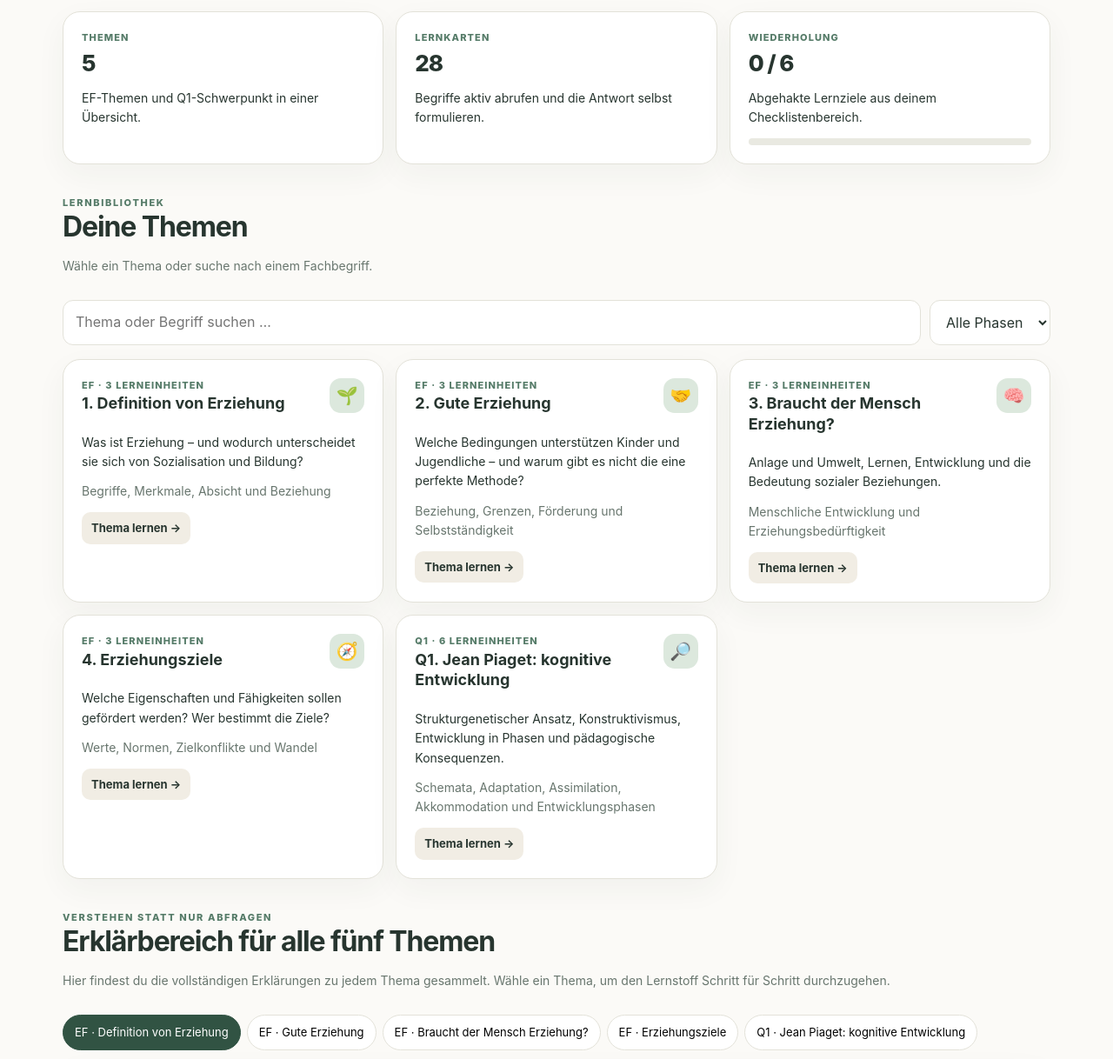
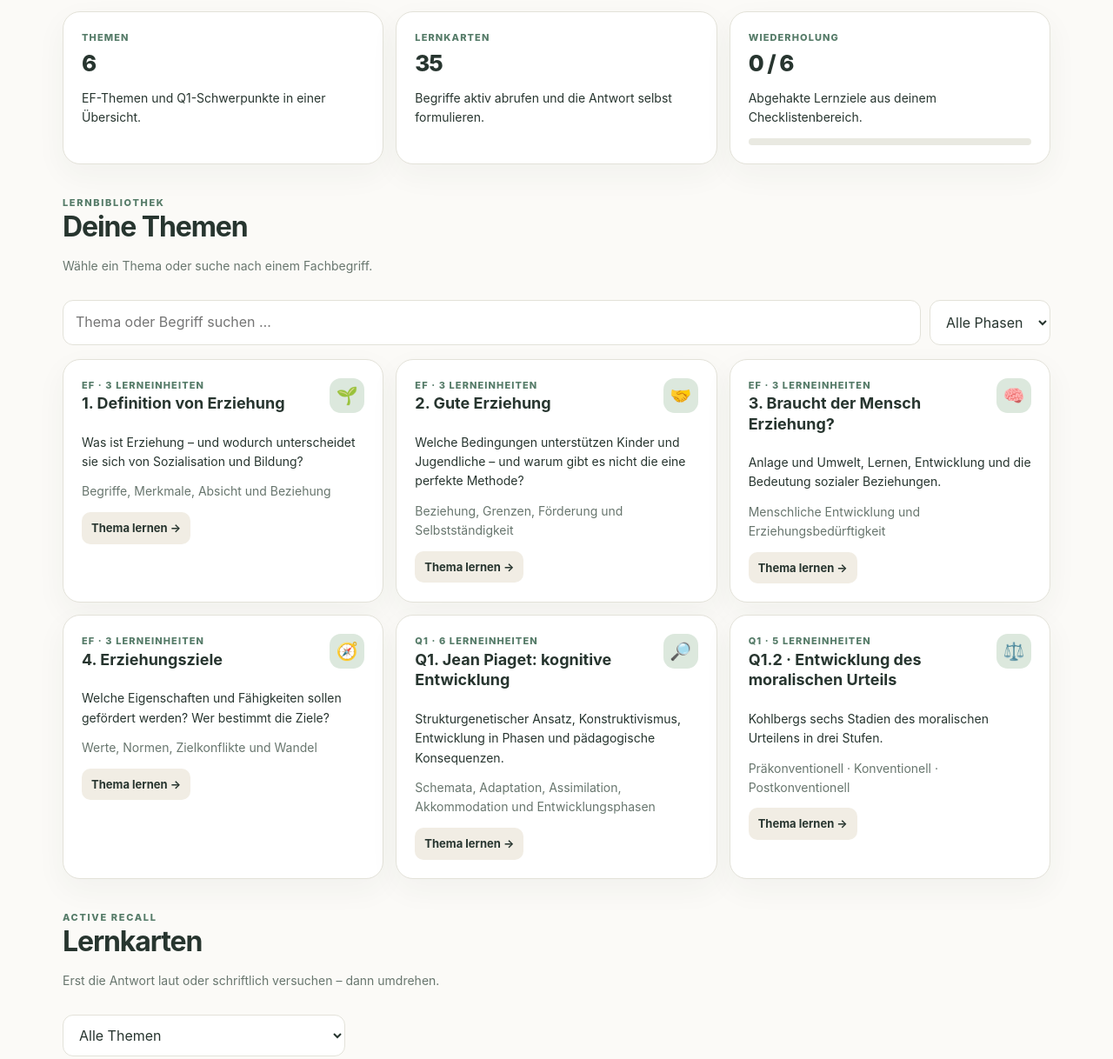
Before and after one commit to birmesL/Paedagogik-GK-Abi28, a plain HTML site: page index.html in a window 1280 px wide. Shown: the part 662-1880 px from the top of the page at 87% size. Drawn offline with Linux system fonts and the light colour scheme.

Commit message:
index.html aktualisieren

```diff
--- a/index.html
+++ b/index.html
@@ -12,11 +12,11 @@ button,input,select{font:inherit}button{cursor:pointer}.top{position:sticky;top:
 </style>
 </head>
 <body>
-<header class="top"><div class="topin"><div class="brand">Pädagogik <span>Lernatelier</span></div><nav class="nav"><button onclick="go('start')">Start</button><button onclick="go('themen')">Themen</button><button onclick="go('erklaerbereich')">Erklärbereich</button><button onclick="go('karten')">Lernkarten</button><button onclick="go('quiz')">Quiz</button><button onclick="go('klausur')">Klausurtraining</button></nav><button class="btn" onclick="go('karten')">✦ Lernen</button></div></header>
+<header class="top"><div class="topin"><div class="brand">Pädagogik <span>Lernatelier</span></div><nav class="nav"><button onclick="go('start')">Start</button><button onclick="go('themen')">Themen</button><button onclick="go('karten')">Lernkarten</button><button onclick="go('quiz')">Quiz</button><button onclick="go('klausur')">Klausurtraining</button></nav><button class="btn" onclick="go('karten')">✦ Lernen</button></div></header>
 <main class="wrap">
 <section class="hero" id="start"><span class="pill">EF · Q1 · Abitur</span><div class="eyebrow" style="margin-top:20px">Dein persönlicher Lernort</div><h1>Pädagogik verstehen.<br>Zusammenhänge erkennen.</h1><p>Ein übersichtlicher Lernplatz für Definitionen, Theorien, Beispiele und Klausurtraining – mit kurzen Erklärungen, Lernkarten und Wiederholungschecks. Lerne in kleinen Einheiten statt alles auf einmal.</p><div class="hero-actions"><button class="btn primary" onclick="go('themen')">Themen entdecken →</button><button class="btn" onclick="go('quiz')">Wissen testen</button></div></section>
 <section class="section"><div class="sectionhead"><div><div class="eyebrow">Dein Überblick</div><h2>Dein Lernstand</h2></div><span class="muted">Wird auf diesem Gerät gespeichert</span></div><div class="grid">
-<div class="card"><div class="tag">Themen</div><div class="metric" id="topicCount">5</div><p>EF-Themen und Q1-Schwerpunkt in einer Übersicht.</p></div>
+<div class="card"><div class="tag">Themen</div><div class="metric" id="topicCount">5</div><p>EF-Themen und Q1-Schwerpunkte in einer Übersicht.</p></div>
 <div class="card"><div class="tag">Lernkarten</div><div class="metric" id="cardCount">–</div><p>Begriffe aktiv abrufen und die Antwort selbst formulieren.</p></div>
 <div class="card"><div class="tag">Wiederholung</div><div class="metric" id="doneCount">0</div><p>Abgehakte Lernziele aus deinem Checklistenbereich.</p><div class="progressbar"><span id="progress"></span></div></div>
 </div></section>
@@ -24,9 +24,9 @@ button,input,select{font:inherit}button{cursor:pointer}.top{position:sticky;top:
 <div class="searchrow"><input id="search" type="search" placeholder="Thema oder Begriff suchen …" oninput="renderTopics()"><select id="phase" onchange="renderTopics()"><option value="alle">Alle Phasen</option><option value="EF">EF</option><option value="Q1">Q1</option></select></div>
 <div class="grid" id="topicGrid"></div>
 <div id="lessonArea"></div></section>
-<section class="section" id="erklaerbereich"><div class="sectionhead"><div><div class="eyebrow">Verstehen statt nur abfragen</div><h2>Erklärbereich für alle fünf Themen</h2><p class="muted">Hier findest du die vollständigen Erklärungen zu jedem Thema gesammelt. Wähle ein Thema, um den Lernstoff Schritt für Schritt durchzugehen.</p></div></div><div class="tabs" id="explainTabs"></div><div id="explainContent"></div></section>
+
 <section class="section" id="karten"><div class="sectionhead"><div><div class="eyebrow">Active Recall</div><h2>Lernkarten</h2><p class="muted">Erst die Antwort laut oder schriftlich versuchen – dann umdrehen.</p></div></div>
-<div class="searchrow"><select id="cardCategory" onchange="resetCards()"><option value="alle">Alle Themen</option><option value="EF1">EF · Definition von Erziehung</option><option value="EF2">EF · Gute Erziehung</option><option value="EF3">EF · Braucht der Mensch Erziehung?</option><option value="EF4">EF · Erziehungsziele</option><option value="Q1">Q1 · Piaget</option></select></div>
+<div class="searchrow"><select id="cardCategory" onchange="resetCards()"><option value="alle">Alle Themen</option><option value="EF1">EF · Definition von Erziehung</option><option value="EF2">EF · Gute Erziehung</option><option value="EF3">EF · Braucht der Mensch Erziehung?</option><option value="EF4">EF · Erziehungsziele</option><option value="Q1">Q1 · Piaget</option><option value="Q1M">Q1 · Moralisches Urteil</option></select></div>
 <div class="flasharea"><div class="muted" id="flashCount">Karte 1</div><div class="flashcard" onclick="flipCard()" role="button" tabindex="0" aria-label="Lernkarte umdrehen"><div class="label" id="flashLabel">Frage</div><div class="question" id="flashQuestion"></div><div class="answer hidden" id="flashAnswer"></div><p class="muted" id="flipHint">Antippen, um die Antwort zu sehen</p></div><div class="flashcontrols"><button class="btn" onclick="prevCard()">← Zurück</button><button class="btn primary" onclick="flipCard()">Antwort zeigen</button><button class="btn" onclick="nextCard()">Weiter →</button></div></div></section>
 <section class="section" id="quiz"><div class="sectionhead"><div><div class="eyebrow">Wissenscheck</div><h2>Mini-Quiz</h2><p class="muted">Kurze Fragen zum Wiederholen. Das Quiz ist bewusst klein gehalten.</p></div><button class="btn" onclick="buildQuiz()">Neue Fragen</button></div><div class="lesson" id="quizArea"></div></section>
 <section class="section" id="klausur"><div class="sectionhead"><div><div class="eyebrow">Transfer statt Auswendiglernen</div><h2>Klausurtraining</h2></div></div><div class="grid">
@@ -72,6 +72,13 @@ const topics=[
 {h:'Spiel, Überforderung und Kritik',text:'Das Material betont freies, selbstgewähltes Spiel als wichtigen Erfahrungsraum. Gleichzeitig sollte Piagets Theorie nicht unkritisch als vollständige Erklärung jeder Entwicklung verwendet werden.',bullets:['Spiel kann Neugier, Problemlösen, Wiederholung und soziale Erfahrungen verbinden.','Zu viele organisierte Förderangebote können freie Spielzeit und Verarbeitung von Eindrücken verdrängen.','Die hochgeladenen Klausurhinweise nennen als Bezugspunkte auch die Bedeutung emotionaler Sicherheit, feinfühliger Bezugspersonen, Sprache und gemeinsamer Aktivitäten.','Kritik an Piaget: Entwicklungsverläufe können individueller sein als starre Stufenmodelle nahelegen; soziale und kulturelle Einflüsse müssen mitbedacht werden.'],note:'Für die Klausur: Piagets Ansatz korrekt darstellen, auf Materialaussagen beziehen und im Fazit abwägen. Die Kritik nur so weit ausführen, wie sie durch Unterrichtsmaterial oder Aufgabenstellung verlangt wird.'},
 {h:'So wendest du Piaget in einer Klausur an',text:'Die Bewertungshinweise in den hochgeladenen Q1-Unterlagen verlangen mehr als eine bloße Wiedergabe der Theorie.',bullets:['Textaussage herausarbeiten: Was wird über Lernen, Förderung oder Bezugspersonen behauptet?','Passenden Begriff auswählen: Schema, Assimilation, Akkommodation, Äquilibration oder Entwicklungsphase.','Konkrete Verbindung erklären: Wie lässt sich die Textaussage mit dem Begriff erklären?','Pädagogische Konsequenz ableiten: Was sollten Eltern oder Lehrkräfte tun – und warum?','Fazit formulieren: Ergebnisse auf einer allgemeineren Ebene zusammenführen.'],note:'Beispiel: Wenn ein Text fordert, Kinder Probleme selbst handelnd lösen zu lassen, kannst du das mit Selbsttätigkeit und der aktiven Anpassung von Schemata verbinden.'}
 ]}
+,{id:'Q1M',phase:'Q1',title:'Q1.2 · Entwicklung des moralischen Urteils',icon:'⚖️',desc:'Kohlbergs sechs Stadien des moralischen Urteilens in drei Stufen.',key:'Präkonventionell · Konventionell · Postkonventionell',lessons:[
+{h:'Die drei Stufen im Überblick',text:'Kohlberg unterscheidet drei Stufen der moralischen Entwicklung. Jede Stufe umfasst zwei Stadien.',bullets:['Präkonventionelle Stufe (prämoralisch): Regeln werden vor allem wegen möglicher Folgen für die eigene Person befolgt.','Konventionelle Stufe: Erwartungen von Familie, Gruppe und Gesellschaft sowie die bestehende Ordnung werden wichtig.','Postkonventionelle Stufe (autonom): Moralische Urteile orientieren sich an kritisch geprüften Normen und selbst akzeptierten ethischen Prinzipien.'],note:'Die Stufen beschreiben die Begründung eines moralischen Urteils – nicht einfach, ob eine Handlung gut oder schlecht ist.'},
+{h:'Stadium 1 und 2 · Präkonventionell',text:'Im präkonventionellen Denken stehen persönliche Folgen und eigene Bedürfnisse im Vordergrund.',bullets:['Stadium 1 – Bestrafung und Gehorsam: Richtig ist, was keine Bestrafung nach sich zieht; Autorität und Folgen bestimmen das Urteil.','Stadium 2 – Naiv-instrumentell / egoistisch: Richtiges Handeln befriedigt eigene Bedürfnisse; Austausch folgt dem Prinzip „Eine Hand wäscht die andere“.'],note:'Merke: Stadium 1 fragt vor allem „Werde ich bestraft?“, Stadium 2 „Was bringt es mir?“'},
+{h:'Stadium 3 und 4 · Konventionell',text:'Das Individuum orientiert sich an Erwartungen anderer und an der gesellschaftlichen Ordnung.',bullets:['Stadium 3 – „Guter Junge, liebes Mädchen“: Man handelt, um anderen zu helfen, sie zu erfreuen und Anerkennung zu erhalten; Absichten zählen.','Stadium 4 – „Gesetz und Ordnung“: Man erfüllt Pflichten, respektiert Autorität und erhält die soziale Ordnung um ihrer selbst willen.'],note:'Merke: Stadium 3 orientiert sich an zwischenmenschlicher Anerkennung, Stadium 4 an Pflicht und Ordnung.'},
+{h:'Stadium 5 und 6 · Postkonventionell',text:'Moralische Urteile werden unabhängig von bloßer Autorität oder Gruppenzugehörigkeit begründet.',bullets:['Stadium 5 – Sozialvertraglich: Gesetze und Normen werden kritisch geprüft; individuelle Rechte und das Wohl der Gesellschaft zählen. Gesetze können zum Gemeinwohl verändert werden.','Stadium 6 – Universelle ethische Prinzipien: Das Urteil beruht auf selbst gewählten, allgemeinen Prinzipien wie Gerechtigkeit, Gleichheit, Reziprozität und Menschenwürde.'],note:'Merke: Stadium 5 prüft gesellschaftliche Regeln kritisch; Stadium 6 orientiert sich an universellen ethischen Grundsätzen.'},
+{h:'Alle sechs Stadien schnell vergleichen',text:'',bullets:['1 · Bestrafung / Gehorsam → Konsequenzen für mich','2 · Egoistisch / instrumentell → eigener Nutzen und Austausch','3 · Anerkennung → anderen gefallen und gute Absichten','4 · Gesetz / Ordnung → Pflicht und gesellschaftliche Ordnung','5 · Sozialvertrag → Rechte, Gemeinwohl, veränderbare Gesetze','6 · Universelle Prinzipien → Gerechtigkeit, Gleichheit, Menschenwürde'],note:'Quelle: dein bereitgestellter Text, vereinfacht und geordnet nach Kohlbergs drei Stufen und sechs Stadien.'}
+]}
 ];
 const cards=[
 ['EF1','Was ist Erziehung?','Ein sozialer Prozess, bei dem Menschen versuchen, Entwicklung und Verhalten anderer bewusst und verantwortungsvoll zu beeinflussen. Unterrichtsdefinition beachten.'],
@@ -101,17 +108,20 @@ const cards=[
 ['Q1','Welche pädagogische Folge ergibt sich aus Piagets Ansatz?','Kinder sollen selbst tätig werden, entdecken, Fragen stellen, Probleme lösen und ihre Vorstellungen überprüfen können.'],
 ['Q1','Warum kann ein kognitiver Konflikt lernförderlich sein?','Eine Erfahrung passt nicht zum bisherigen Schema und kann dazu anregen, die eigene Vorstellung zu prüfen und anzupassen.'],
 ['Q1','Was sollte man laut den Unterlagen nicht nur fördern?','Nicht nur Einzelwissen; auch Neugier, Kreativität, Entdeckerfreude und Methoden des Lernens.'],
-['Q1','Wie verknüpfst du eine Textaussage mit Piaget?','Aussage am Material benennen, passenden Fachbegriff erklären, Verbindung konkret begründen und eine pädagogische Konsequenz ableiten.']
+['Q1','Wie verknüpfst du eine Textaussage mit Piaget?','Aussage am Material benennen, passenden Fachbegriff erklären, Verbindung konkret begründen und eine pädagogische Konsequenz ableiten.'],
+['Q1M','Welche drei Stufen unterscheidet Kohlberg?','Präkonventionell, konventionell und postkonventionell.'],
+['Q1M','Stadium 1: Woran orientiert man sich?','An Bestrafung, Gehorsam und den Folgen für sich selbst.'],
+['Q1M','Stadium 2: Was zählt beim Urteil?','Eigene Bedürfnisse und Nutzen; Austausch nach dem Prinzip „Eine Hand wäscht die andere“.'],
+['Q1M','Stadium 3: Was bedeutet „Guter Junge, liebes Mädchen“?','Handeln, um anderen zu helfen, sie zu erfreuen und Anerkennung zu erhalten.'],
+['Q1M','Stadium 4: Was bedeutet Gesetz und Ordnung?','Pflichten erfüllen, Autorität respektieren und die soziale Ordnung erhalten.'],
+['Q1M','Stadium 5: Was ist sozialvertragliche Orientierung?','Normen kritisch prüfen; Rechte und Gemeinwohl beachten; Gesetze können geändert werden.'],
+['Q1M','Stadium 6: Worauf beruht das Urteil?','Universellen Prinzipien wie Gerechtigkeit, Gleichheit, Reziprozität und Menschenwürde.']
 ];
 let current=0,flipped=false,quizSet=[];
 const $=id=>document.getElementById(id);
 function go(id){$(id).scrollIntoView({behavior:'smooth',block:'start'})}
 function renderTopics(){let q=$('search').value.toLowerCase(),ph=$('phase').value;let list=topics.filter(t=>(ph==='alle'||t.phase===ph)&&(t.title+' '+t.desc+' '+t.key+' '+t.lessons.map(l=>l.h+' '+l.text+' '+l.bullets.join(' ')).join(' ')).toLowerCase().includes(q));$('topicGrid').innerHTML=list.map(t=>`<article class="card"><div class="cardtop"><div><div class="tag">${t.phase} · ${t.lessons.length} Lerneinheiten</div><h3>${t.title}</h3></div><div class="icon">${t.icon}</div></div><p>${t.desc}</p><p class="muted">${t.key}</p><button class="smallbtn" onclick="openTopic('${t.id}')">Thema lernen →</button></article>`).join('')||'<div class="empty">Kein passendes Thema gefunden.</div>'}
 function openTopic(id){let t=topics.find(x=>x.id===id);$('lessonArea').innerHTML=`<div class="section" id="openedLesson"><div class="sectionhead"><div><div class="eyebrow">${t.phase} · Lernzettel</div><h2>${t.title}</h2></div><button class="btn" onclick="go('karten');$('cardCategory').value='${t.id}';resetCards()">Passende Lernkarten →</button></div>${t.lessons.map((l,i)=>`<article class="lesson"><div class="lessonhead"><div><div class="label">Lerneinheit ${i+1}</div><h3>${l.h}</h3></div></div><p>${l.text}</p><ul>${l.bullets.map(b=>`<li>${b}</li>`).join('')}</ul><div class="callout">${l.note}</div></article>`).join('')}</div>`;go('openedLesson')}
-let explainId='EF1';
-function renderExplainTabs(){ $('explainTabs').innerHTML=topics.map(t=>`<button class="tab ${t.id===explainId?'active':''}" onclick="selectExplain('${t.id}')">${t.phase} · ${t.title.replace(/^\d+\. /,'').replace(/^Q1\. /,'')}</button>`).join(''); renderExplainContent(); }
-function selectExplain(id){explainId=id;renderExplainTabs()}
-function renderExplainContent(){let t=topics.find(x=>x.id===explainId);if(!t)return;$('explainContent').innerHTML=`<div class="lesson"><div class="lessonhead"><div><div class="eyebrow">${t.phase} · Erklärung</div><h2>${t.title}</h2><p class="muted">${t.desc}</p></div><div class="icon">${t.icon}</div></div><div class="callout"><b>Das solltest du verstehen:</b> ${t.key}.</div>${t.lessons.map((l,i)=>`<article class="mini" style="margin-top:12px"><div class="label">Abschnitt ${i+1}</div><h3>${l.h}</h3><p>${l.text}</p><ul>${l.bullets.map(b=>`<li>${b}</li>`).join('')}</ul><div class="callout">${l.note}</div></article>`).join('')}<div class="hero-actions"><button class="btn primary" onclick="go('karten');$('cardCategory').value='${t.id}';resetCards()">Lernkarten zu diesem Thema →</button><button class="btn" onclick="go('quiz')">Wissen testen →</button></div></div>`}
 function getCards(){let cat=$('cardCategory').value;return cards.filter(c=>cat==='alle'||c[0]===cat)}
 function resetCards(){current=0;flipped=false;showCard()}
 function showCard(){let arr=getCards();if(!arr.length)return;current=(current+arr.length)%arr.length;$('flashCount').textContent=`Karte ${current+1} von ${arr.length}`;$('flashQuestion').textContent=arr[current][1];$('flashAnswer').textContent=arr[current][2];$('flashAnswer').classList.toggle('hidden',!flipped);$('flashLabel').textContent=flipped?'Antwort':'Frage';$('flipHint').textContent=flipped?'Versuche, die Antwort in eigenen Worten zu erklären.':'Antippen, um die Antwort zu sehen'}
@@ -122,7 +132,7 @@ function updateProgress(){let boxes=[...document.querySelectorAll('[data-check]'
 function resetProgress(){if(confirm('Möchtest du die gespeicherte Checkliste wirklich zurücksetzen?')){localStorage.removeItem('paed_checks');document.querySelectorAll('[data-check]').forEach(b=>b.checked=false);updateProgress()}}
 document.querySelectorAll('[data-check]').forEach(b=>b.addEventListener('change',updateProgress));
 try{let saved=JSON.parse(localStorage.getItem('paed_checks')||'[]');document.querySelectorAll('[data-check]').forEach(b=>b.checked=saved.includes(b.dataset.check))}catch(e){}
-$('cardCount').textContent=cards.length;$('topicCount').textContent=topics.length;renderTopics();renderExplainTabs();showCard();buildQuiz();updateProgress();
+$('cardCount').textContent=cards.length;$('topicCount').textContent=topics.length;renderTopics();showCard();buildQuiz();updateProgress();
 document.querySelector('.flashcard').addEventListener('keydown',e=>{if(e.key==='Enter'||e.key===' '){e.preventDefault();flipCard()}});
 </script>
 </body></html>
```
